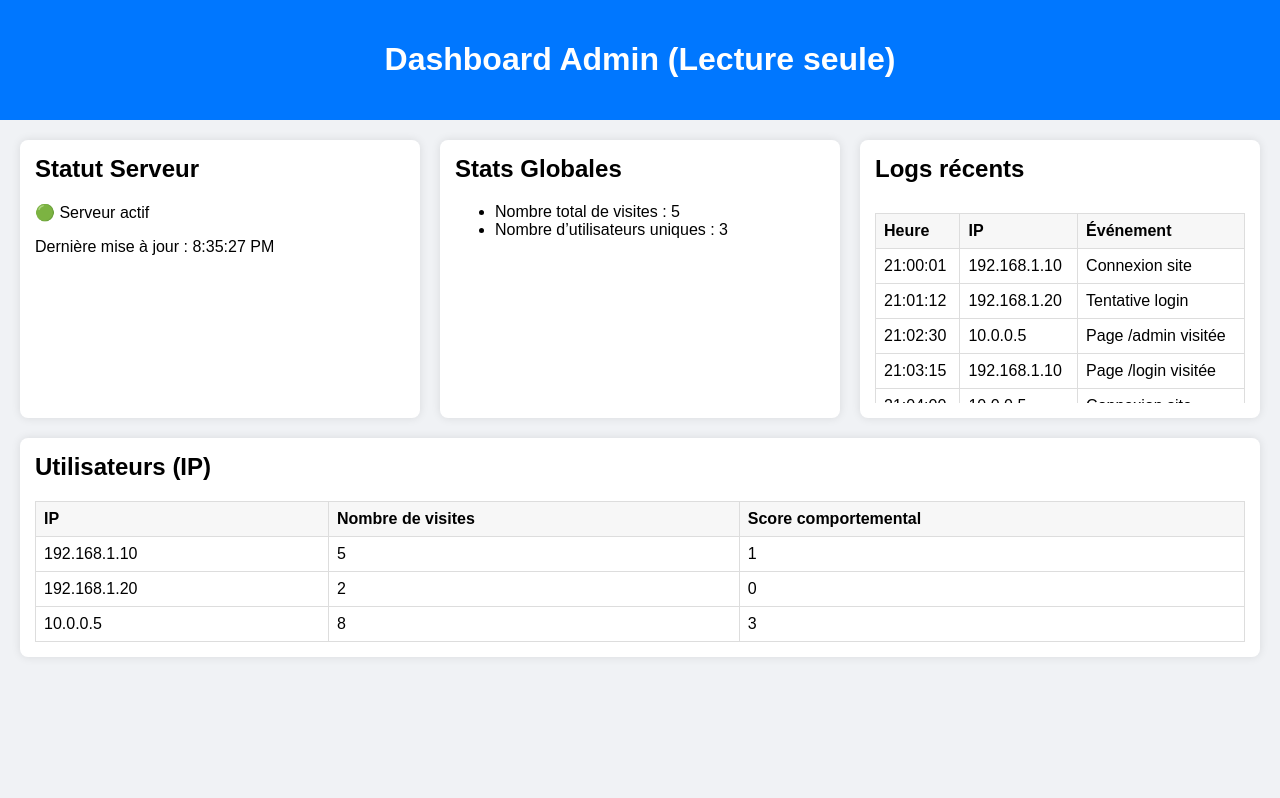
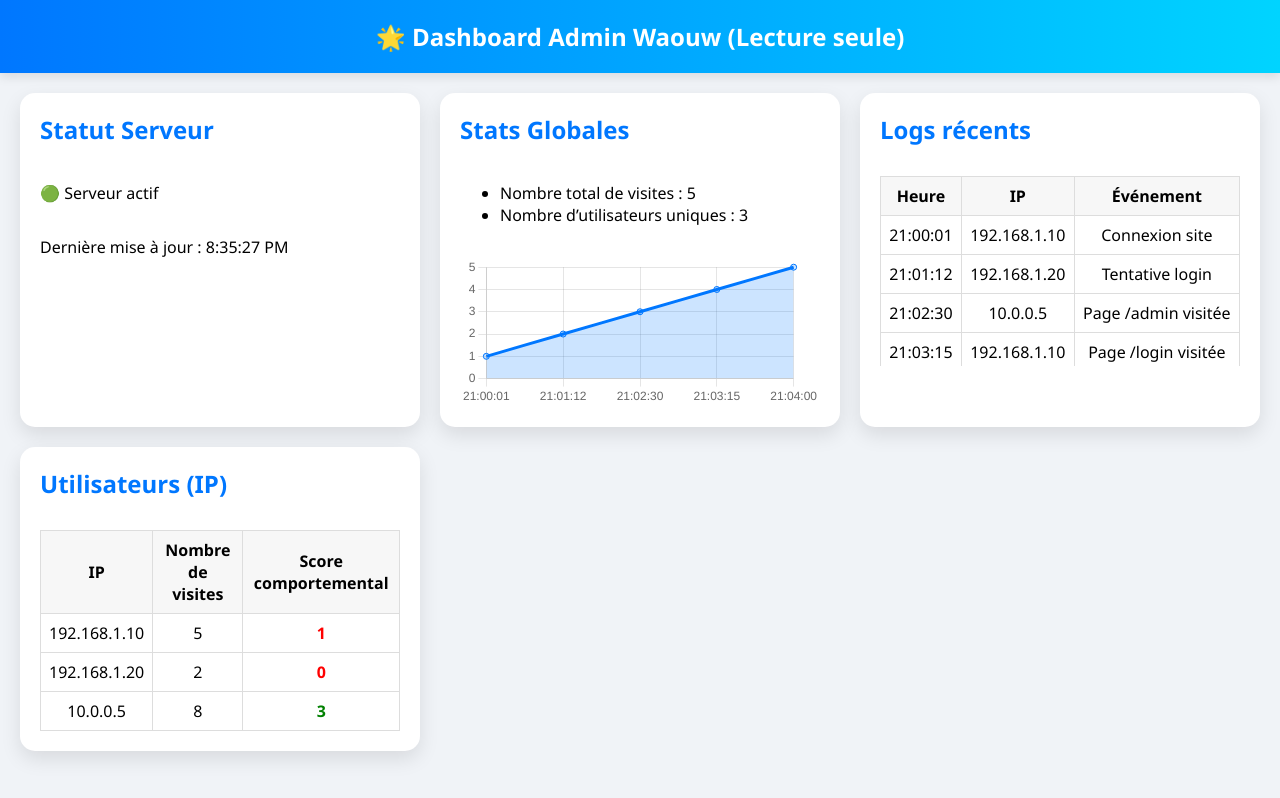
Before and after one commit to skycatgamingespore74-hub/skyfactory, a plain HTML site: page admindashboard.html in a window 1280 px wide. Drawn offline with nearby package versions, Linux system fonts and the light colour scheme.

Commit message:
Update admindashboard.html

```diff
--- a/admindashboard.html
+++ b/admindashboard.html
@@ -3,34 +3,40 @@
 <head>
 <meta charset="UTF-8">
 <title>Dashboard Admin - Lecture seule</title>
+<script src="https://cdn.jsdelivr.net/npm/chart.js"></script>
 <style>
     body {
-        font-family: Arial, sans-serif;
-        background: #f0f2f5;
+        font-family: 'Segoe UI', Tahoma, Geneva, Verdana, sans-serif;
+        background: #f0f3f7;
         margin: 0;
         padding: 0;
     }
     header {
-        background: #0077ff;
+        background: linear-gradient(90deg, #0077ff, #00d4ff);
         color: white;
         padding: 20px;
         text-align: center;
+        font-size: 1.5em;
+        font-weight: bold;
+        box-shadow: 0 4px 10px rgba(0,0,0,0.1);
     }
     main {
         padding: 20px;
-        display: flex;
+        display: grid;
+        grid-template-columns: repeat(auto-fit, minmax(300px, 1fr));
         gap: 20px;
-        flex-wrap: wrap;
     }
     .card {
         background: white;
-        padding: 15px;
-        border-radius: 8px;
-        box-shadow: 0 0 10px rgba(0,0,0,0.1);
-        flex: 1 1 300px;
+        padding: 20px;
+        border-radius: 15px;
+        box-shadow: 0 8px 20px rgba(0,0,0,0.1);
+        display: flex;
+        flex-direction: column;
     }
     h2 {
         margin-top: 0;
+        color: #0077ff;
     }
     table {
         width: 100%;
@@ -40,7 +46,7 @@
     th, td {
         border: 1px solid #ddd;
         padding: 8px;
-        text-align: left;
+        text-align: center;
     }
     th {
         background: #f7f7f7;
@@ -49,13 +55,17 @@
         max-height: 200px;
         overflow-y: auto;
     }
+    .score-low { color: red; font-weight: bold; }
+    .score-medium { color: orange; font-weight: bold; }
+    .score-high { color: green; font-weight: bold; }
+    canvas {
+        margin-top: 15px;
+    }
 </style>
 </head>
 <body>
 
-<header>
-    <h1>Dashboard Admin (Lecture seule)</h1>
-</header>
+<header>🌟 Dashboard Admin Waouw (Lecture seule)</header>
 
 <main>
     <!-- Statut serveur -->
@@ -72,6 +82,7 @@
             <li>Nombre total de visites : <span id="totalVisits">0</span></li>
             <li>Nombre d’utilisateurs uniques : <span id="uniqueIPs">0</span></li>
         </ul>
+        <canvas id="visitsChart" height="150"></canvas>
     </div>
 
     <!-- Logs récents -->
@@ -117,6 +128,38 @@
         { time: "21:04:00", ip: "10.0.0.5", event: "Connexion site" }
     ];
 
+    // Graphique visites
+    const visitsCtx = document.getElementById("visitsChart").getContext("2d");
+    const visitsChart = new Chart(visitsCtx, {
+        type: 'line',
+        data: {
+            labels: logs.map(l => l.time),
+            datasets: [{
+                label: 'Visites dans le temps',
+                data: logs.map((_, i) => i + 1),
+                borderColor: '#0077ff',
+                backgroundColor: 'rgba(0,119,255,0.2)',
+                fill: true,
+                tension: 0.3
+            }]
+        },
+        options: {
+            responsive: true,
+            plugins: {
+                legend: { display: false }
+            },
+            scales: {
+                y: { beginAtZero: true }
+            }
+        }
+    });
+
+    function scoreClass(score) {
+        if (score <= 1) return 'score-low';
+        if (score === 2) return 'score-medium';
+        return 'score-high';
+    }
+
     // Mise à jour dashboard
     function updateDashboard() {
         document.getElementById("serverStatus").textContent = "🟢 Serveur actif";
@@ -137,13 +180,18 @@
         usersTable.innerHTML = "";
         users.forEach(u => {
             const row = document.createElement("tr");
-            row.innerHTML = `<td>${u.ip}</td><td>${u.visits}</td><td>${u.score}</td>`;
+            row.innerHTML = `<td>${u.ip}</td><td>${u.visits}</td><td class="${scoreClass(u.score)}">${u.score}</td>`;
             usersTable.appendChild(row);
         });
+
+        // Mise à jour graphique
+        visitsChart.data.labels = logs.map(l => l.time);
+        visitsChart.data.datasets[0].data = logs.map((_, i) => i + 1);
+        visitsChart.update();
     }
 
     updateDashboard();
-    setInterval(updateDashboard, 5000); // rafraîchit toutes les 5 sec pour simulation
+    setInterval(updateDashboard, 5000); // rafraîchit toutes les 5 sec
 </script>
 
 </body>
```
